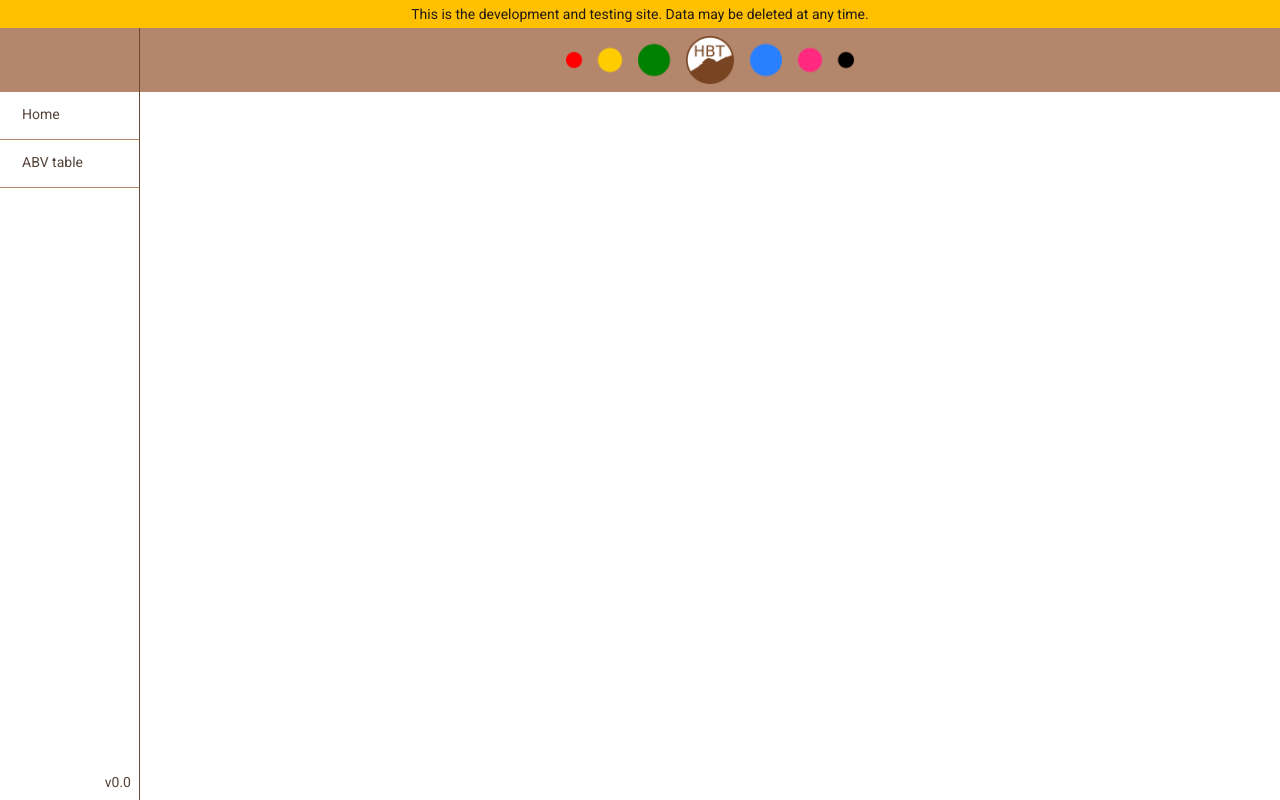
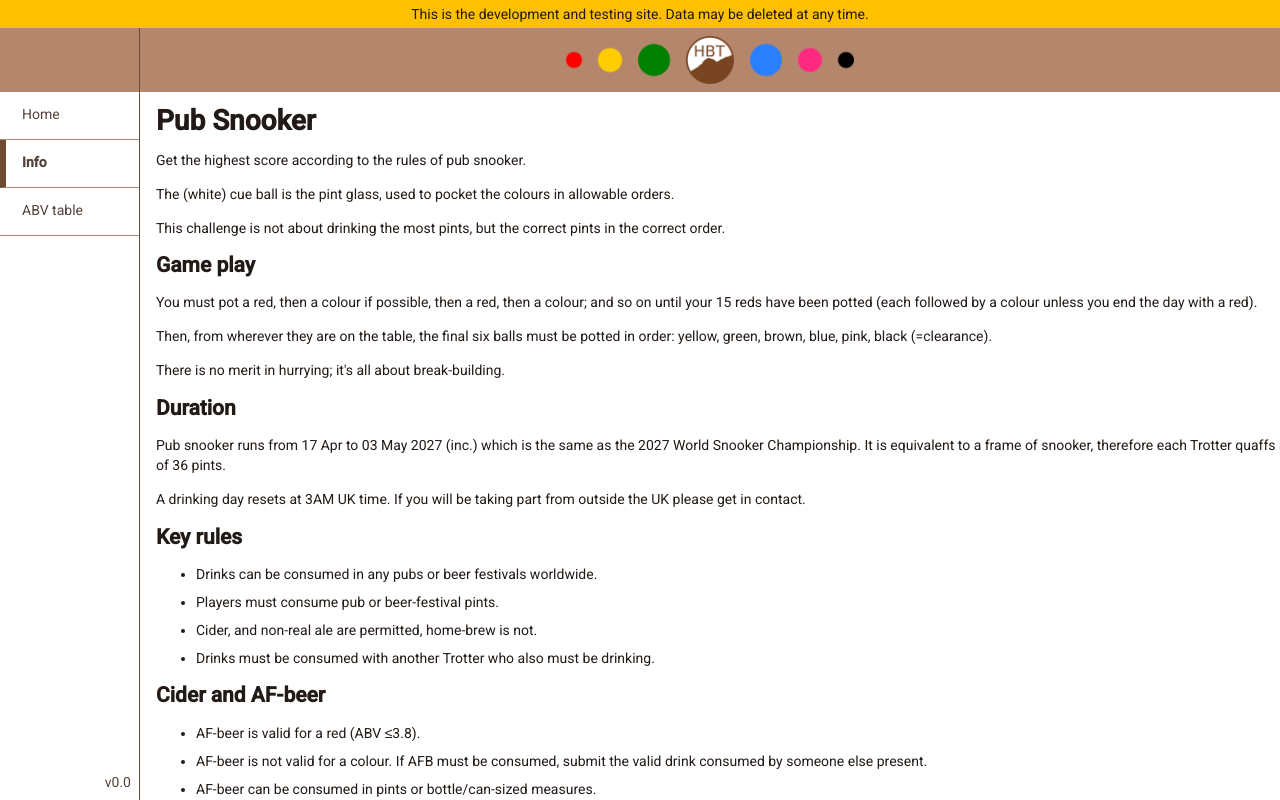
Before and after one commit to ockendenjo/snooker, an Angular app in the folder src/: page /info in a window 1280 px wide. Before the commit this address led to /. Built offline with nearby package versions, Linux system fonts and the light colour scheme.

Commit message:
Add info page (#12)

```diff
--- a/src/src/app/app.html
+++ b/src/src/app/app.html
@@ -23,6 +23,7 @@
                 >
                     Home
                 </div>
+                <div routerLink="info" routerLinkActive="active">Info</div>
                 <div routerLink="abvs" routerLinkActive="active">ABV table</div>
 
                 @if (authState == AuthState.SignedIn) {
--- a/src/src/app/app.routes.ts
+++ b/src/src/app/app.routes.ts
@@ -1,5 +1,6 @@
 import {Routes} from "@angular/router";
 import {HomePage} from "./home-page/home-page";
+import {InfoPage} from "./info-page/info-page";
 import {AbvPage} from "./abv-page/abv-page";
 
 export const routes: Routes = [
@@ -11,4 +12,8 @@ export const routes: Routes = [
         path: "abvs",
         component: AbvPage,
     },
+    {
+        path: "info",
+        component: InfoPage,
+    },
 ];
--- /dev/null
+++ b/src/src/app/info-page/info-page.html
@@ -0,0 +1,144 @@
+<div class="center content">
+    <h1>Pub Snooker</h1>
+
+    <p>Get the highest score according to the rules of pub snooker.</p>
+    <p>
+        The (white) cue ball is the pint glass, used to pocket the colours in
+        allowable orders.
+    </p>
+    <p>
+        This challenge is not about drinking the most pints, but the correct
+        pints in the correct order.
+    </p>
+
+    <h2>Game play</h2>
+
+    <p>
+        You must pot a red, then a colour if possible, then a red, then a
+        colour; and so on until your 15 reds have been potted (each followed by
+        a colour unless you end the day with a red).
+    </p>
+    <p>
+        Then, from wherever they are on the table, the final six balls must be
+        potted in order: yellow, green, brown, blue, pink, black (=clearance).
+    </p>
+    <p>There is no merit in hurrying; it's all about break-building.</p>
+
+    <h2>Duration</h2>
+    <p>
+        Pub snooker runs from 17 Apr to 03 May 2027 (inc.) which is the same as
+        the 2027 World Snooker Championship. It is equivalent to a frame of
+        snooker, therefore each Trotter quaffs a maximum of 36 pints.
+    </p>
+    <p>
+        A drinking day resets at 3AM UK time. If you will be taking part from
+        outside the UK please get in contact.
+    </p>
+
+    <h2>Key rules</h2>
+
+    <ul>
+        <li>Drinks can be consumed in any pubs or beer festivals worldwide.</li>
+        <li>Players must consume pub or beer-festival pints.</li>
+        <li>Cider, and non-real ale are permitted, home-brew is not.</li>
+        <li>
+            Drinks must be consumed with another Trotter who also must be
+            drinking.
+        </li>
+    </ul>
+
+    <h2>Cider and AF-beer</h2>
+    <ul>
+        <li>AF-beer is valid for a red (ABV &le;3.8).</li>
+        <li>
+            AF-beer is not valid for a colour. If AFB must be consumed, submit
+            the valid drink consumed by someone else present.
+        </li>
+        <li>AF-beer can be consumed in pints or bottle/can-sized measures.</li>
+        <li>
+            Cider drinkers can choose to submit their drink or the drink of
+            someone else present.
+        </li>
+        <li>Cider should be consumed in pints.</li>
+    </ul>
+
+    <h2>Scoring</h2>
+    <p>
+        As per snooker. That is: potting colours in the correct order, aiming to
+        maximise one's current break (day's drinking session) and cumulative
+        score (for the championship).
+    </p>
+    <p>
+        See <a href="/abvs">ABV table</a> for ABV mappings to colours and
+        points.
+    </p>
+
+    <h2>Fouls</h2>
+    <p>
+        Quaffing in the wrong order is a foul. It ends your break, and you lose
+        points.
+    </p>
+    <ul>
+        <li>
+            If the cue ball is potted or leaves the table (i.e. you spill your
+            pint), then you lose 4 points.
+        </li>
+        <li>
+            It you pot a red after a red in the same session without a colour in
+            between, you lose 4 points.
+        </li>
+        <li>
+            Before all the reds are potted, if you pot two colours without a red
+            in between you lose 7 points if the black is involved, 6 for the
+            pink, 5 for the blue, otherwise 4 points.
+        </li>
+        <li>
+            The same applies if you start a break with anything other than a
+            red, whilst any of your reds are still on the table, or if you pot a
+            colour out of order at the clearance stage.
+        </li>
+    </ul>
+
+    <h2>Tactics</h2>
+    <p>
+        A break is a Trotter's amount correctly quaffed during a single day's
+        opening hours, in the correct order until interrupted by a foul stroke,
+        or choosing to stop, or closing time.
+    </p>
+    <p>
+        Provided the above rules are followed, you may range across any pubs,
+        any ales and any Trotter drinking partners.
+    </p>
+    <p>
+        As long as any of your reds are on the table, it's efficient to drink an
+        even number of pints in a day, otherwise you sacrifice a colour you
+        could have potted after a red.
+    </p>
+    <p>The rest is up to you ... ATQB!</p>
+
+    <h2>Eternal glory</h2>
+    <p>
+        As with Trotter drinking challenges, the prize is taking part. Eternal
+        glory will be awarded in the following categories:
+    </p>
+    <ul>
+        <li>
+            Highest individual cumulative score. Anyone will be able to drink
+            their way to a 147
+        </li>
+        <li>Highest break in any one session (i.e. day's opening hours)</li>
+        <li>
+            Biggest clearance at the end (i.e. in an individual's final day's
+            session)
+        </li>
+        <li>Most different pubs visited</li>
+        <li>Most unique beers quaffed</li>
+        <li>Most different beer styles quaffed</li>
+        <li>
+            Most stylish or innovative achievements or methods of play: players
+            may choose to wear bow-tie and waistcoat, or wear white gloves, or
+            munch down beta-blockers, or sing novelty chart hits, or engage in
+            any other more-or-less relevant behaviour for the verisimilitude.
+        </li>
+    </ul>
+</div>
--- /dev/null
+++ b/src/src/app/info-page/info-page.scss
@@ -0,0 +1,9 @@
+:host {
+    height: calc(100dvh - 64px);
+    overflow-y: scroll;
+    display: block;
+}
+
+li {
+    margin-bottom: 8px;
+}
--- a/src/src/styles.scss
+++ b/src/src/styles.scss
@@ -52,7 +52,7 @@ body {
 }
 
 .center {
-    padding: 0 8px;
+    padding: 0 16px;
 
     @media (min-width: 1200px) {
         margin: 0 auto;
```
Also changed, not shown: src/src/app/info-page/info-page.ts (added, +9 -0 lines), 1 other file (tests, documents, lock files or other folders).
